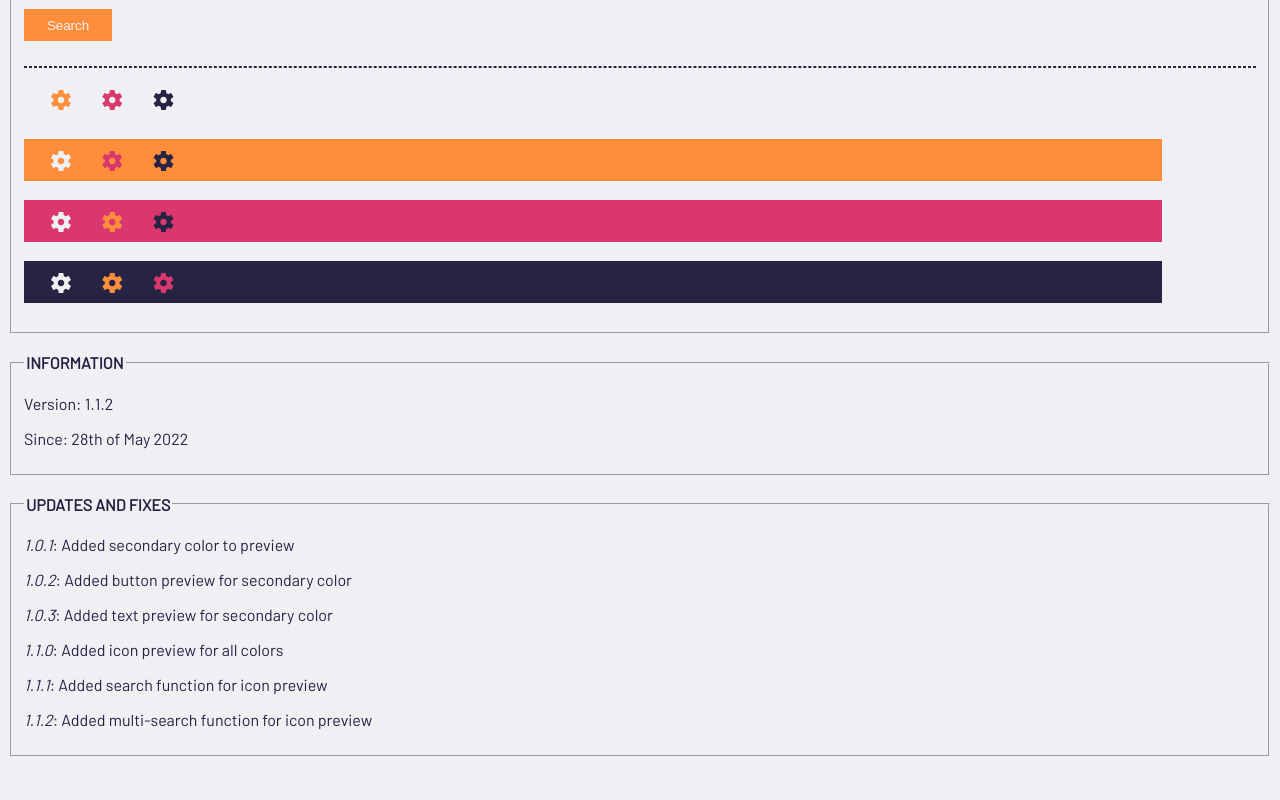
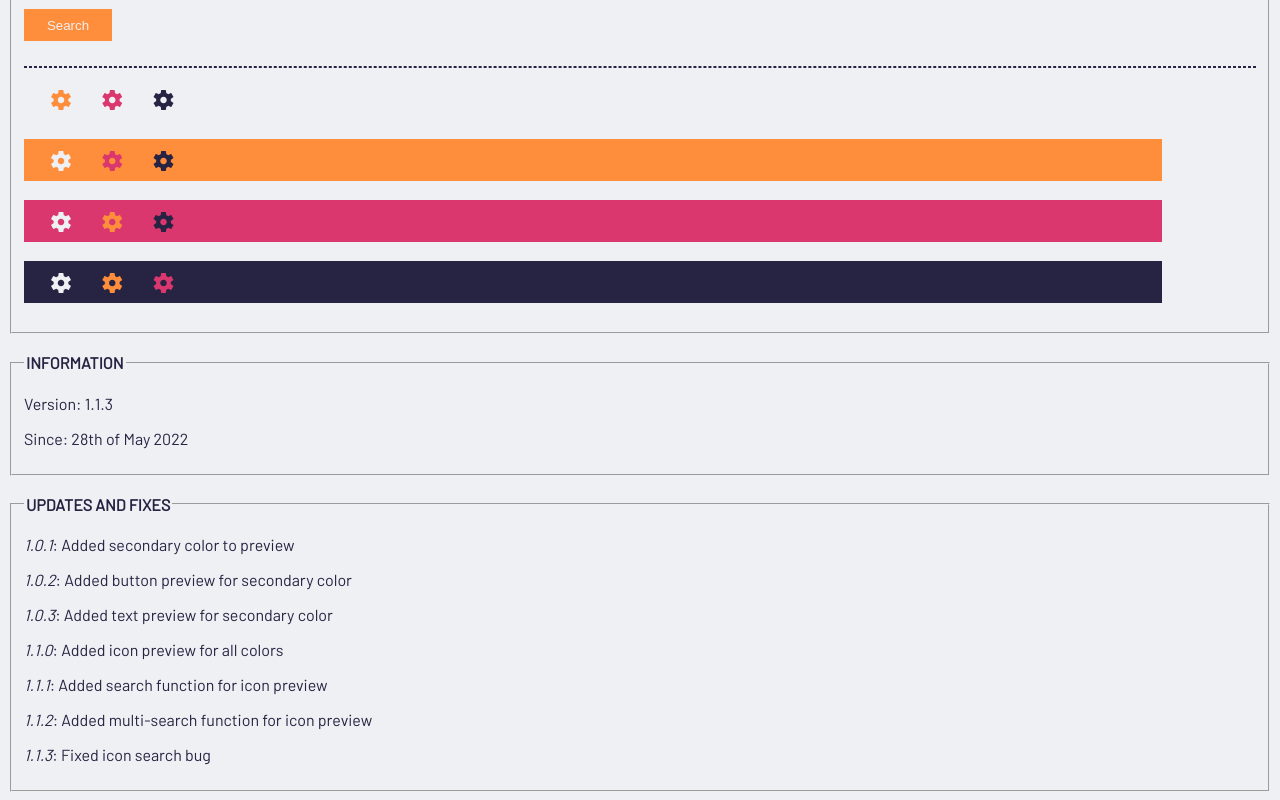
Before and after one commit to KotkaDK/KotkaDK.github.io, a plain HTML site: page index.html in a window 1280 px wide. Shown: the part 1885-2685 px from the top of the page. Before the commit the page ends 2650 px from the top, so only its background shows below. Drawn offline with nearby package versions, Linux system fonts and the light colour scheme.

Commit message:
Update index.html

```diff
--- a/index.html
+++ b/index.html
@@ -9,7 +9,7 @@
         <link rel="preconnect" href="https://fonts.gstatic.com" crossorigin>
         <link href="https://fonts.googleapis.com/css2?family=Barlow&display=swap" rel="stylesheet">
         <link rel="stylesheet" href="https://fonts.googleapis.com/css2?family=Material+Symbols+Outlined:opsz,wght,FILL,GRAD@20..48,100..700,0..1,-50..200" />
-        <title>COLOR PALETTE TESTER | 1.1.2</title>
+        <title>COLOR PALETTE TESTER | 1.1.3</title>
         <script>
 
             function setDefaultText() {
@@ -276,7 +276,7 @@
 
         <fieldset>
             <legend style="font-weight: bold;">INFORMATION</legend>
-            <p>Version: 1.1.2</p>
+            <p>Version: 1.1.3</p>
             <p>Since: 28th of May 2022</p>
         </fieldset>
 
@@ -290,6 +290,7 @@
             <p><span style="font-style: italic;">1.1.0</span>: Added icon preview for all colors</p>
             <p><span style="font-style: italic;">1.1.1</span>: Added search function for icon preview</p>
             <p><span style="font-style: italic;">1.1.2</span>: Added multi-search function for icon preview</p>
+            <p><span style="font-style: italic;">1.1.3</span>: Fixed icon search bug</p>
         </fieldset>
 
     </body>
```
